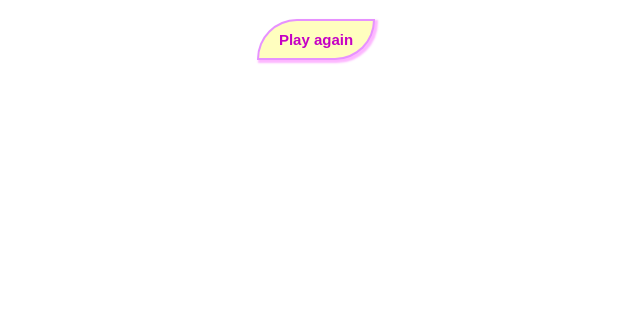
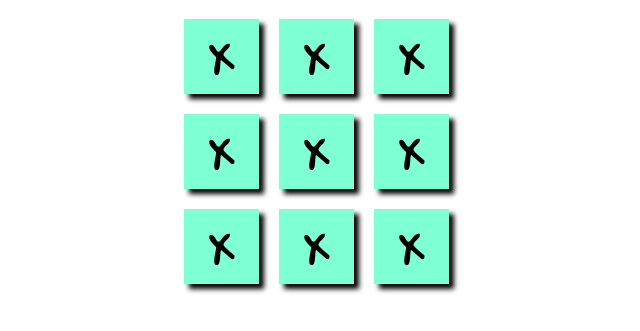
Before and after one commit to ls-95/typescript-tic-tac-toe-project, a website built with Parcel: page index.html in a window 1280 px wide. Shown: the part 87-418 px from the top of the page, without its empty margins (324-964 px from the left). Built offline with nearby package versions, Linux system fonts and the light colour scheme.

Commit message:
Added main content and styling

```diff
--- a/index.html
+++ b/index.html
@@ -17,7 +17,7 @@
     <div class="game-container"></div>
     <h1 class="winner"></h1>
     <div class="btn-container">
-      <button class="btn input wave waveC">Play again</button>
+      <button class="btn input wave waveC">Play again?</button>
     </div>
     <script src="index.ts"></script>
   </body>
--- a/index.ts
+++ b/index.ts
@@ -1 +1,20 @@
-console.log("I am here");
+const board = document.querySelector(".game-container") as HTMLElement;
+
+function main(): void {
+  createBoard();
+}
+
+function createBoard(): void {
+  for (let i = 0; i < 9; i++) makeBox(i);
+}
+
+function makeBox(i: number): void {
+  //creating the first box
+  const box: HTMLDivElement = document.createElement("div");
+  box.className = "box";
+  box.id = `box-${i}`; //creating a different id for each box created in the for loop.
+  box.textContent = "X";
+  board.append(box);
+}
+
+main();
--- a/style.css
+++ b/style.css
@@ -6,12 +6,35 @@ h1 {
   text-align: center;
 }
 
+.game-container {
+  display: grid;
+  grid-template-columns: 75px 75px 75px;
+  gap: 20px;
+  justify-content: center;
+}
+
+.box {
+  width: 75px;
+  height: 75px;
+  text-align: center;
+  font-weight: bold;
+  font-size: 40px;
+  box-shadow: 5px 5px 5px black;
+  background-color: aquamarine;
+  cursor: pointer;
+}
+
 .btn-container {
   display: flex;
   justify-content: center;
 }
 
 /*button stylings */
+.btn {
+  cursor: pointer;
+  visibility: hidden;
+}
+
 .input {
   padding: 10px 20px;
   font-size: 15px;
@@ -35,3 +58,8 @@ h1 {
   border: 2px solid rgb(255, 251, 0);
   box-shadow: 12px 12px 2px 1px rgba(249, 73, 255, 0.4);
 }
+
+/*
+  justify-content: center; => left and right
+  align-items: center; => top and down
+*/
```
Also changed, not shown: dist/index.html, 4 other files.
